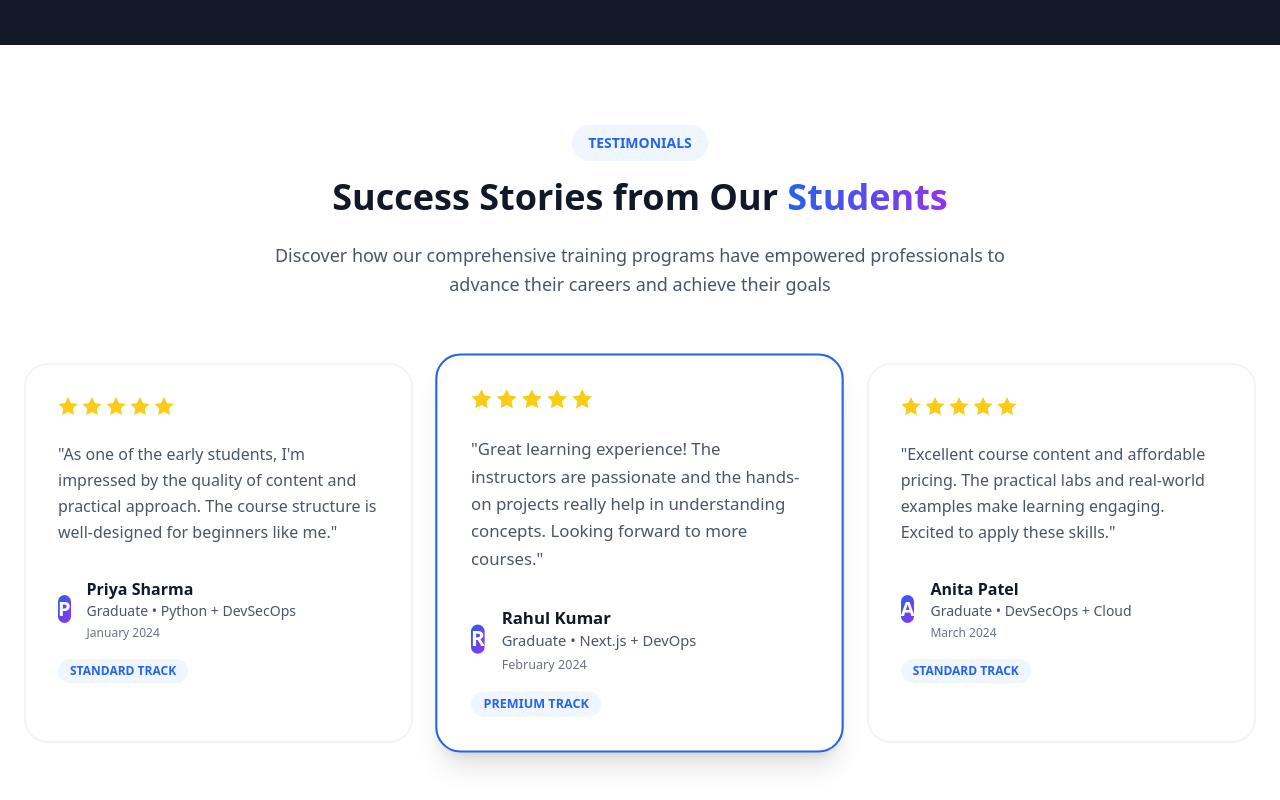
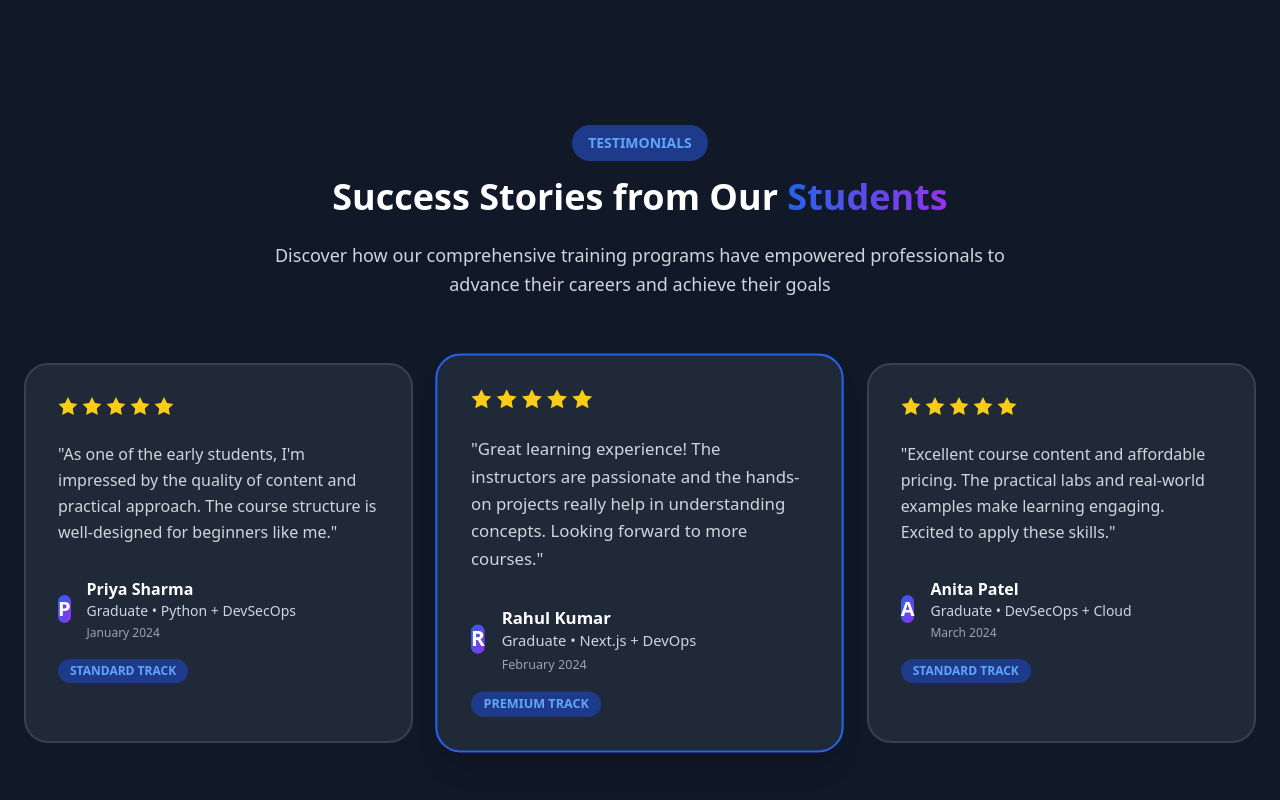
Before and after one commit to miracl-in/miracl-in.github.io, a Next.js app: page / in a window 1280 px wide. Shown: the part 4200-5000 px from the top of the page. Built offline with nearby package versions, Linux system fonts and the light colour scheme.

Commit message:
Update FeedbackSection.tsx

```diff
--- a/components/FeedbackSection.tsx
+++ b/components/FeedbackSection.tsx
@@ -27,16 +27,16 @@ const feedbacks = [
 
 export default function FeedbackSection() {
   return (
-    <section className="w-full bg-white py-20">
+    <section className="w-full bg-white dark:bg-gray-900 py-20">
       <div className="max-w-7xl mx-auto px-6">
         <div className="text-center mb-16">
-          <span className="inline-block px-4 py-2 bg-blue-50 text-blue-600 text-sm font-semibold rounded-full mb-4">
+          <span className="inline-block px-4 py-2 bg-blue-50 dark:bg-blue-900 text-blue-600 dark:text-blue-400 text-sm font-semibold rounded-full mb-4">
             TESTIMONIALS
           </span>
-          <h2 className="text-4xl font-bold mb-6 text-gray-900">
+          <h2 className="text-4xl font-bold mb-6 text-gray-900 dark:text-white">
             Success Stories from Our <span className="bg-gradient-to-r from-blue-600 to-purple-600 bg-clip-text text-transparent">Students</span>
           </h2>
-          <p className="text-gray-600 text-lg max-w-3xl mx-auto leading-relaxed">
+          <p className="text-gray-600 dark:text-gray-300 text-lg max-w-3xl mx-auto leading-relaxed">
             Discover how our comprehensive training programs have empowered professionals to advance their careers and achieve their goals
           </p>
         </div>
@@ -45,8 +45,8 @@ export default function FeedbackSection() {
           {feedbacks.map((feedback, index) => (
             <div
               key={feedback.id}
-              className={`bg-white rounded-3xl p-8 border-2 transition-all duration-300 hover:-translate-y-2 ${
-                index === 1 ? 'border-blue-600 shadow-xl scale-105' : 'border-gray-100 hover:border-blue-600/30 hover:shadow-lg'
+              className={`bg-white dark:bg-gray-800 rounded-3xl p-8 border-2 transition-all duration-300 hover:-translate-y-2 ${
+                index === 1 ? 'border-blue-600 shadow-xl scale-105' : 'border-gray-100 dark:border-gray-700 hover:border-blue-600/30 hover:shadow-lg'
               }`}
             >
               <div className="flex gap-1 mb-6">
@@ -57,7 +57,7 @@ export default function FeedbackSection() {
                 ))}
               </div>
 
-              <blockquote className="text-gray-600 text-base leading-relaxed mb-8 font-medium">
+              <blockquote className="text-gray-600 dark:text-gray-300 text-base leading-relaxed mb-8 font-medium">
                 "{feedback.comment}"
               </blockquote>
 
@@ -67,20 +67,20 @@ export default function FeedbackSection() {
                 </div>
 
                 <div>
-                  <h4 className="font-bold text-gray-900 text-base">
+                  <h4 className="font-bold text-gray-900 dark:text-white text-base">
                     {feedback.name}
                   </h4>
-                  <p className="text-gray-600 text-sm">
+                  <p className="text-gray-600 dark:text-gray-300 text-sm">
                     Graduate • {feedback.course}
                   </p>
-                  <p className="text-gray-500 text-xs mt-1">
+                  <p className="text-gray-500 dark:text-gray-400 text-xs mt-1">
                     {feedback.date}
                   </p>
                 </div>
               </div>
 
               <div className="mt-4">
-                <span className="inline-flex items-center px-3 py-1 bg-blue-50 text-blue-600 text-xs font-semibold rounded-full">
+                <span className="inline-flex items-center px-3 py-1 bg-blue-50 dark:bg-blue-900 text-blue-600 dark:text-blue-400 text-xs font-semibold rounded-full">
                   {feedback.track} TRACK
                 </span>
               </div>
```
